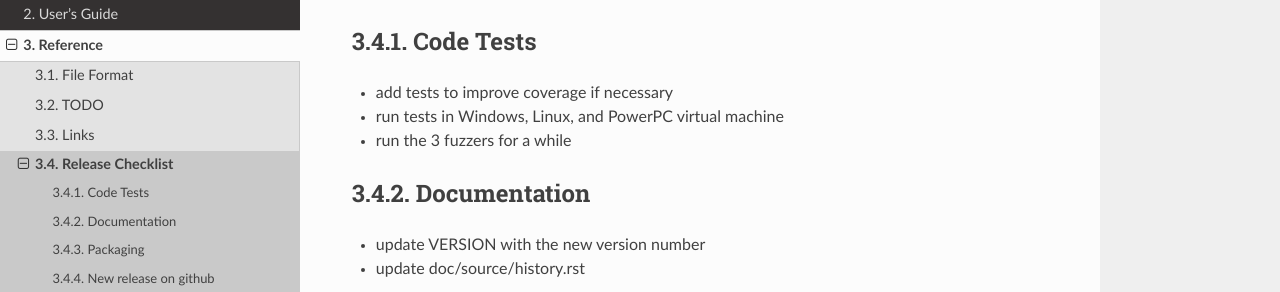
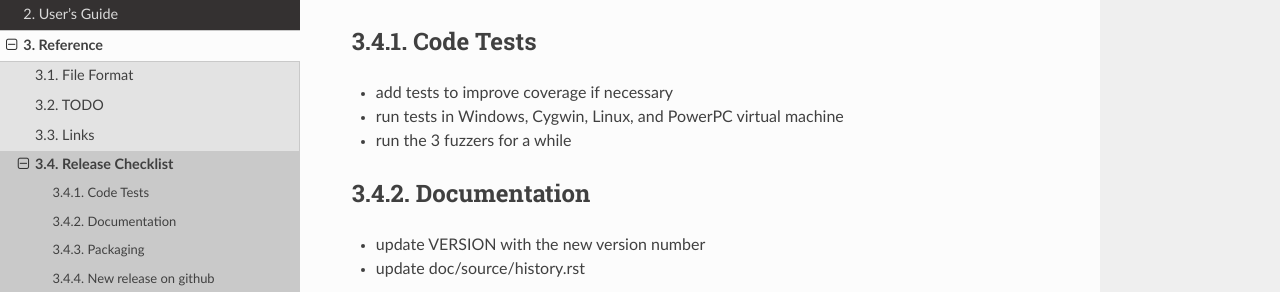
Before and after one commit to Remi-Coulom/joedb, a Sphinx documentation site: the page built from doc/source/release_checklist.rst, in a window 1280 px wide and 957 px high. Shown: the part 135-427 px from the top of the window. Built offline with Sphinx 7.4.7 and the Read the Docs theme 2.0.0, drawn with Linux system fonts in a browser that asks for light colours; formulas are drawn with MathJax 3.

Commit message:
Cygwin compilation

```diff
--- a/doc/source/release_checklist.rst
+++ b/doc/source/release_checklist.rst
@@ -5,7 +5,7 @@ Code Tests
 ----------
 
 - add tests to improve coverage if necessary
-- run tests in Windows, Linux, and PowerPC virtual machine
+- run tests in Windows, Cygwin, Linux, and PowerPC virtual machine
 - run the 3 fuzzers for a while
 
 Documentation
```
Also changed, not shown: 1 other file.
